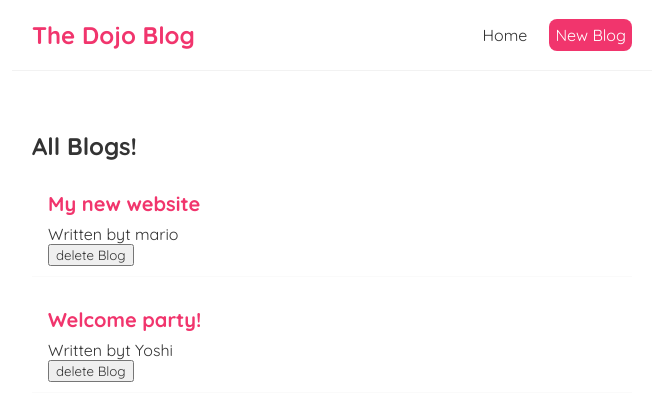
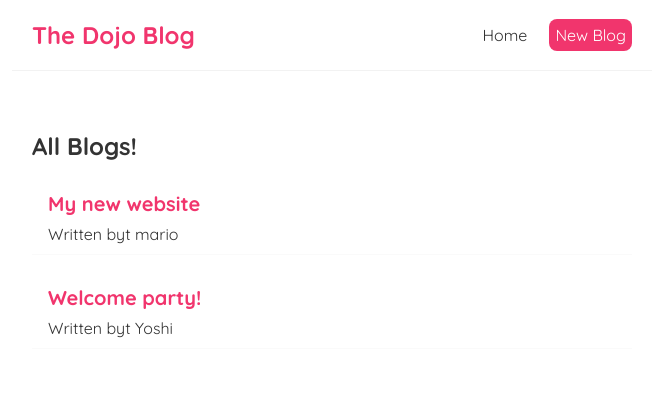
Before and after one commit to MusabSwe/MY_PROJECT, a React (Create React App) app in the folder ReactJS/dojo-blog/: page / in a window 1280 px wide. Shown: the top 420 px of the page, without its empty margins (308-971 px from the left). Built offline with nearby package versions, Linux system fonts and the light colour scheme; data requests are answered from the project's data file.

Commit message:
remove delete event to we switch to the JSON server

```diff
--- a/ReactJS/dojo-blog/src/Components/BlogList.js
+++ b/ReactJS/dojo-blog/src/Components/BlogList.js
@@ -1,4 +1,4 @@
-const BlogList = ({ blogs, title, handleDelete }) => {
+const BlogList = ({ blogs, title }) => {
     // const blogs = props.blogs;
     // const title = props.title;
     return (
@@ -8,7 +8,7 @@ const BlogList = ({ blogs, title, handleDelete }) => {
                 <div className="blog-preview" key={blog.id}>
                     <h2>{blog.title}</h2>
                     <p>Written byt {blog.author}</p>
-                    <button onClick={() => handleDelete(blog.id)}>delete Blog</button>
+                    {/* <button onClick={() => handleDelete(blog.id)}>delete Blog</button> */}
                 </div>
             ))}
         </div>
```
